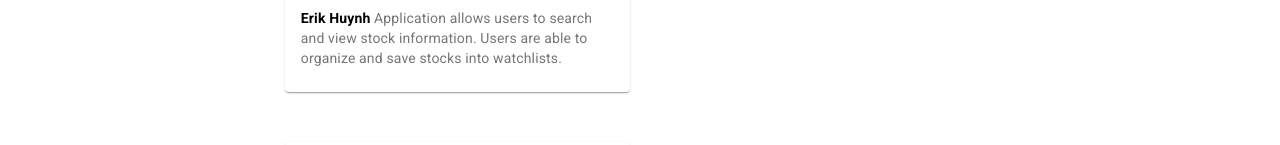
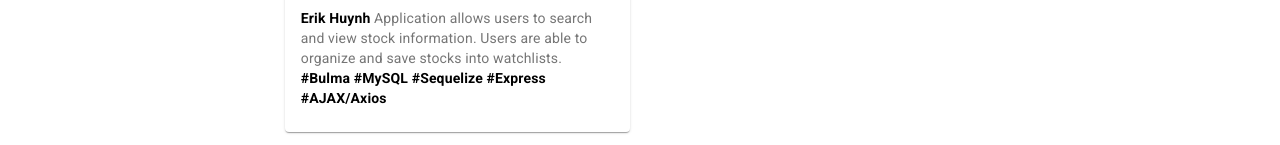
Before and after one commit to E-Huynh/portfolio-gram, a React (Create React App) app: page / in a window 1280 px wide. Shown: the part 444-589 px from the top of the page. Built offline with nearby package versions, Linux system fonts and the light colour scheme.

Commit message:
creates hashtags from data

```diff
--- a/src/App.js
+++ b/src/App.js
@@ -5,7 +5,7 @@ import { Container } from '@material-ui/core';
 import { Data } from './utils/postData'
 
 function App() {
-  console.log(Data[2])
+  console.log(Data[0])
   return (
     <div>
       <NavBar />
--- a/src/components/card.js
+++ b/src/components/card.js
@@ -28,6 +28,13 @@ const useStyles = makeStyles((theme) => ({
 
 function ProjectCard({ data }) {
   const classes = useStyles();
+
+  function createHashtags(arr) {
+    if (arr) {
+      const hashtags = '#' + arr.join(' #')
+      return hashtags
+    }
+  }
 
   return (
     <Card className={classes.root}>
@@ -71,7 +78,7 @@ function ProjectCard({ data }) {
       </CardActions>
       <CardContent>
         <Typography variant="body2" color="textSecondary" component="p">
-          <span className={classes.user}>Erik Huynh</span> {data.description}
+          <span className={classes.user}>Erik Huynh</span> {data.description} <span className={classes.user}>{createHashtags(data.tech)}</span>
         </Typography>
       </CardContent>
     </Card>
--- a/src/utils/postData.js
+++ b/src/utils/postData.js
@@ -5,7 +5,8 @@ export const Data = [
         image: 'https://github.com/E-Huynh/Portfolio/blob/master/src/assets/stock-watcher.png?raw=true',
         description: 'Application allows users to search and view stock information. Users are able to organize and save stocks into watchlists.',
         repo: 'https://github.com/E-Huynh/stock-shares-viewer',
-        link: 'https://young-everglades-16655.herokuapp.com/'
+        link: 'https://young-everglades-16655.herokuapp.com/',
+        tech: ['Bulma', 'MySQL', 'Sequelize', 'Express', 'AJAX/Axios']
     },
     {
         id: 'burger-wishlist',
```
